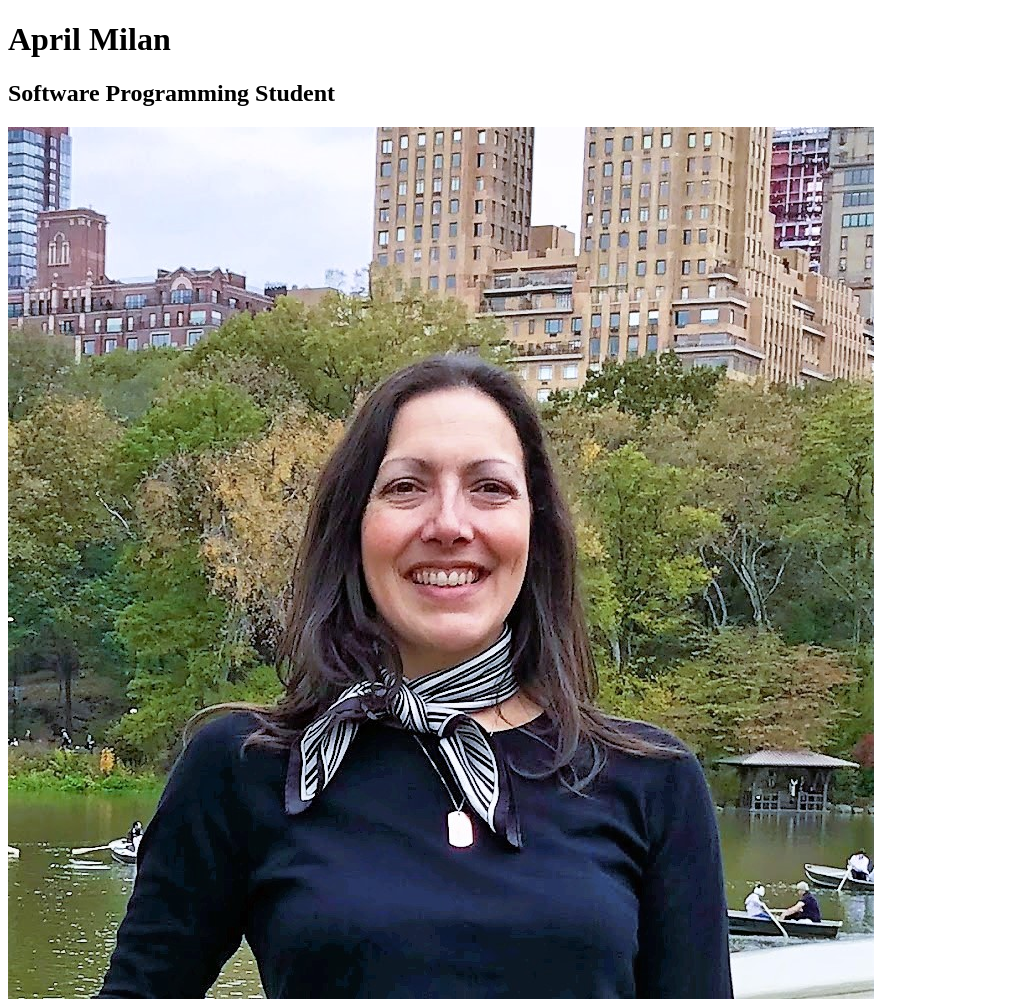
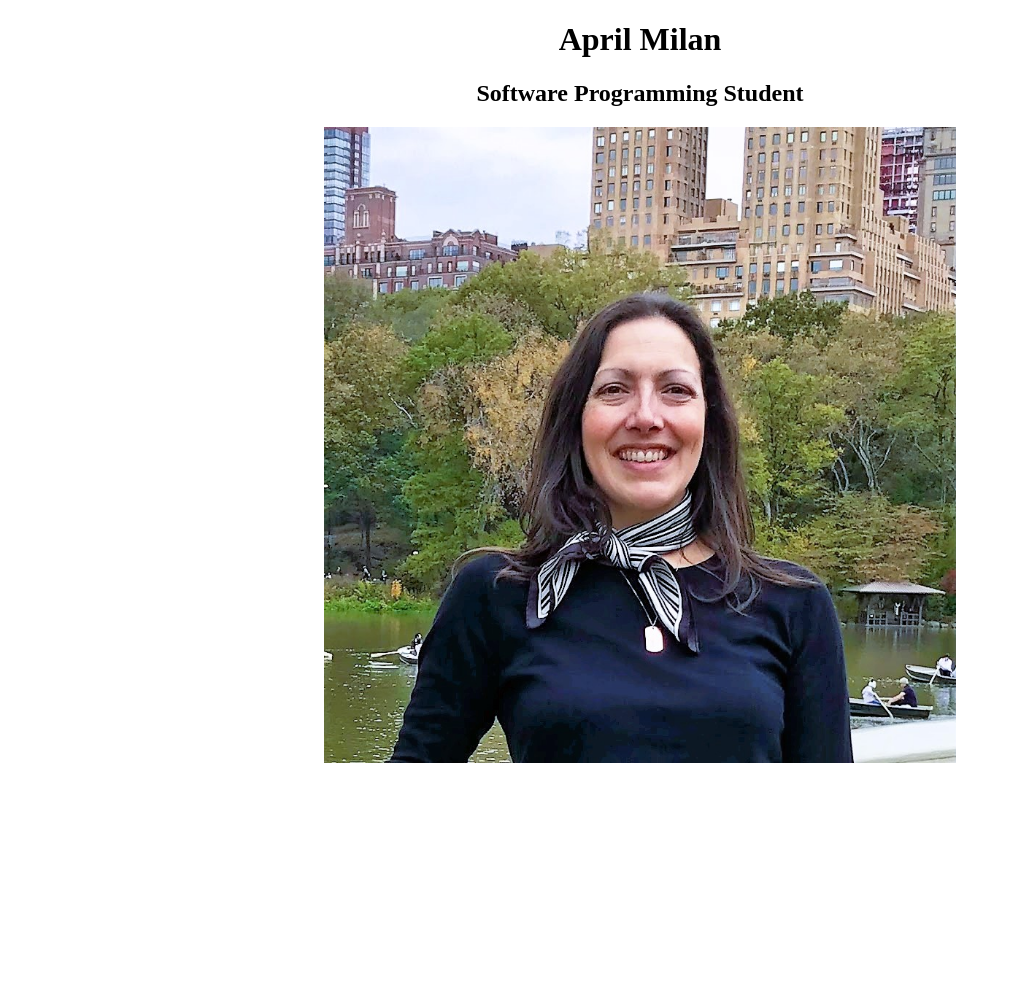
Before and after one commit to aprilmilanpdx/portfolio, a plain HTML site: page index.html in a window 1280 px wide. Shown: the whole page, without its empty margins (0-1011 px from the left). After the commit the page ends 800 px from the top, so only its background shows below. Drawn offline with Linux system fonts and the light colour scheme.

Commit message:
center image and headings

```diff
--- a/css/styles.css
+++ b/css/styles.css
@@ -0,0 +1,22 @@
+h1 {
+  text-align: center;
+}
+
+h2 {
+  text-align: center;
+}
+
+p {
+  text-align: center;
+}
+
+div {
+  text-align: center;
+}
+
+.centered-image {
+  margin: auto;
+  width: 50%;
+  height: auto;
+  display: block;
+}
--- a/index.html
+++ b/index.html
@@ -1,12 +1,13 @@
 <!DOCTYPE html>
 <html lang="en-us">
 <head>
+  <link href="css/styles.css" rel="stylesheet" type="text/css" media="all">
   <title>April Milan's Portfolio</title>
 </head>
 <body>
   <h1>April Milan</h1>
   <h2>Software Programming Student</h2>
-  <img src="img/AMprofilephoto.jpg" alt="Profile image of April Milan" width="width" height="height">
+  <img src="img/AMprofilephoto.jpg" alt="Profile image of April Milan" width="400" height="500" class="centered-image">
 
 
 
```
